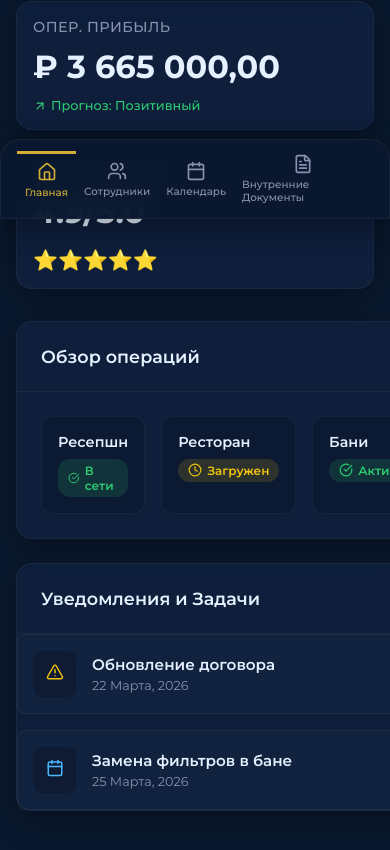
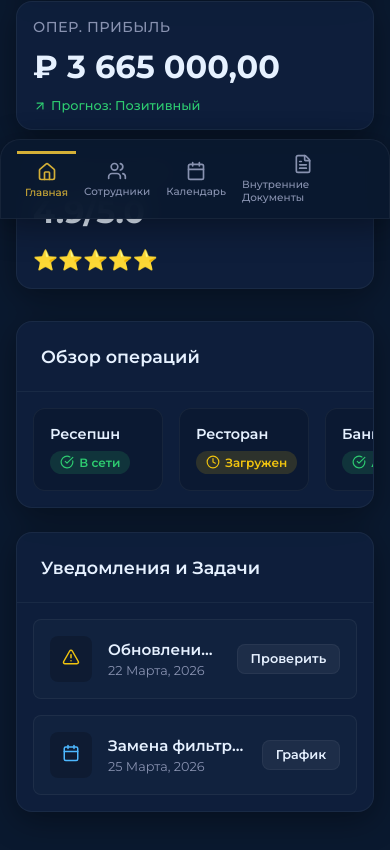
Before and after one commit to Robstk666/ParkHotel, a React (Vite) app: page / in a window 390 px wide. Shown: the part 625-1475 px from the top of the page. Built offline with nearby package versions, Linux system fonts and the light colour scheme; no server answers.

Commit message:
fix: resolve mobile blowout padding overflow by adding min-width 0

```diff
--- a/src/components/Dashboard.css
+++ b/src/components/Dashboard.css
@@ -133,6 +133,7 @@
 .operational-panel, .alerts-panel {
   display: flex;
   flex-direction: column;
+  min-width: 0; /* Fixes grid blowout on mobile */
 }
 
 .status-list {
@@ -158,6 +159,7 @@
   font-size: 0.9rem;
   font-weight: 600;
   color: var(--text-main);
+  white-space: nowrap;
 }
 
 .status-badge {
@@ -168,6 +170,7 @@
   font-weight: 600;
   padding: 0.25rem 0.6rem;
   border-radius: 12px;
+  white-space: nowrap;
 }
 
 .status-badge.success { background: rgba(46, 204, 113, 0.15); color: var(--success); }
@@ -179,6 +182,7 @@
   display: flex;
   flex-direction: column;
   gap: 1rem;
+  padding: 1.5rem;
 }
 
 .alert-item {
@@ -205,10 +209,12 @@
   padding: 0.75rem;
   background: rgba(0, 0, 0, 0.2);
   border-radius: 8px;
+  flex-shrink: 0;
 }
 
 .alert-content {
   flex: 1;
+  min-width: 0;
 }
 
 .alert-title {
@@ -216,6 +222,9 @@
   font-weight: 600;
   color: var(--text-main);
   margin-bottom: 0.25rem;
+  white-space: nowrap;
+  overflow: hidden;
+  text-overflow: ellipsis;
 }
 
 .alert-date {
@@ -226,6 +235,7 @@
 .btn-sm {
   padding: 0.4rem 0.8rem;
   font-size: 0.8rem;
+  flex-shrink: 0;
 }
 
 @media (max-width: 1024px) {
@@ -245,7 +255,23 @@
     padding: 1rem;
   }
 
+  .status-list {
+    overflow-x: auto;
+    padding: 1rem;
+    gap: 1rem;
+    -webkit-overflow-scrolling: touch;
+  }
+
+  .status-item {
+    min-width: 130px;
+    flex-shrink: 0;
+  }
+
   .alert-item {
     flex-wrap: wrap;
   }
+
+  .alerts-list {
+    padding: 1rem;
+  }
 }
```
